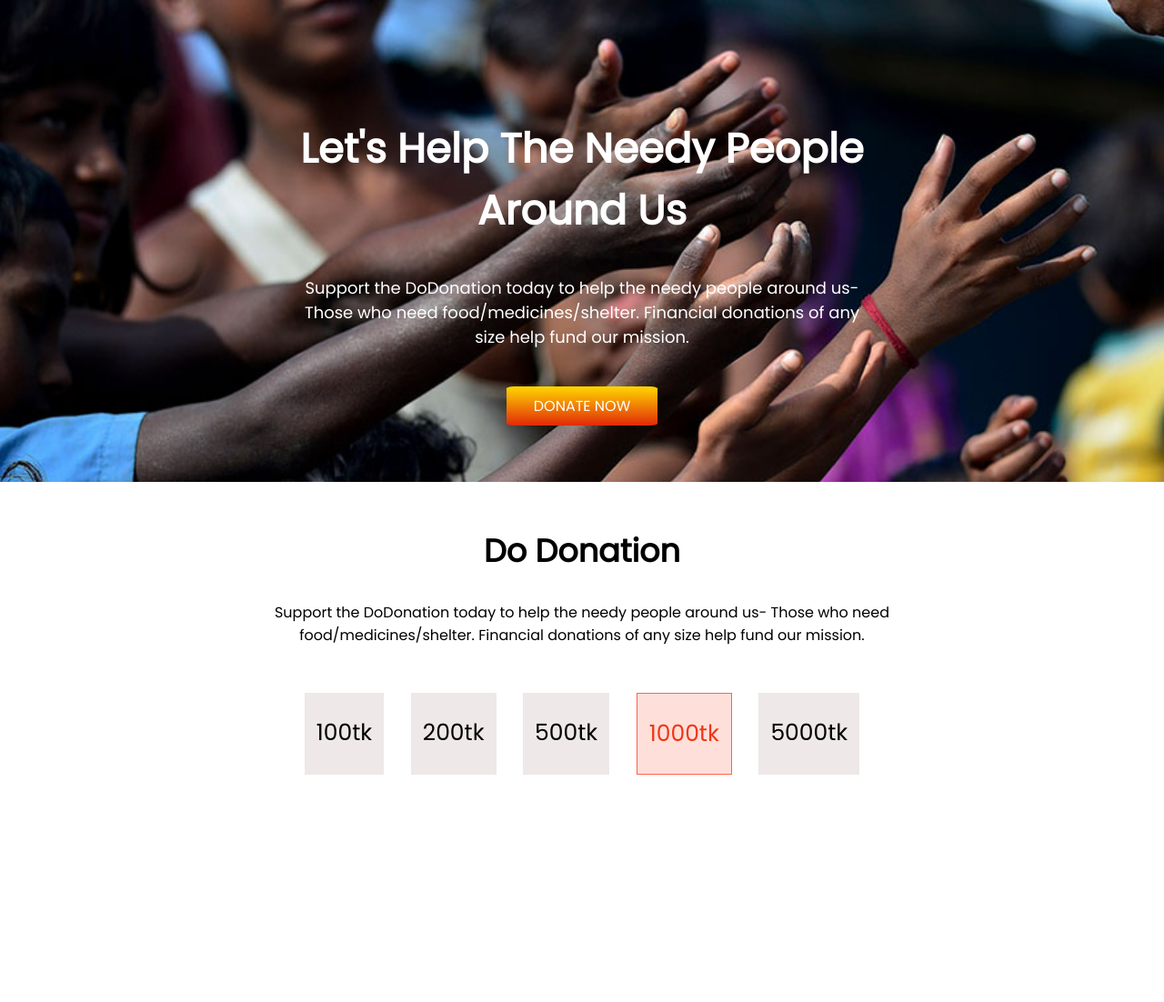
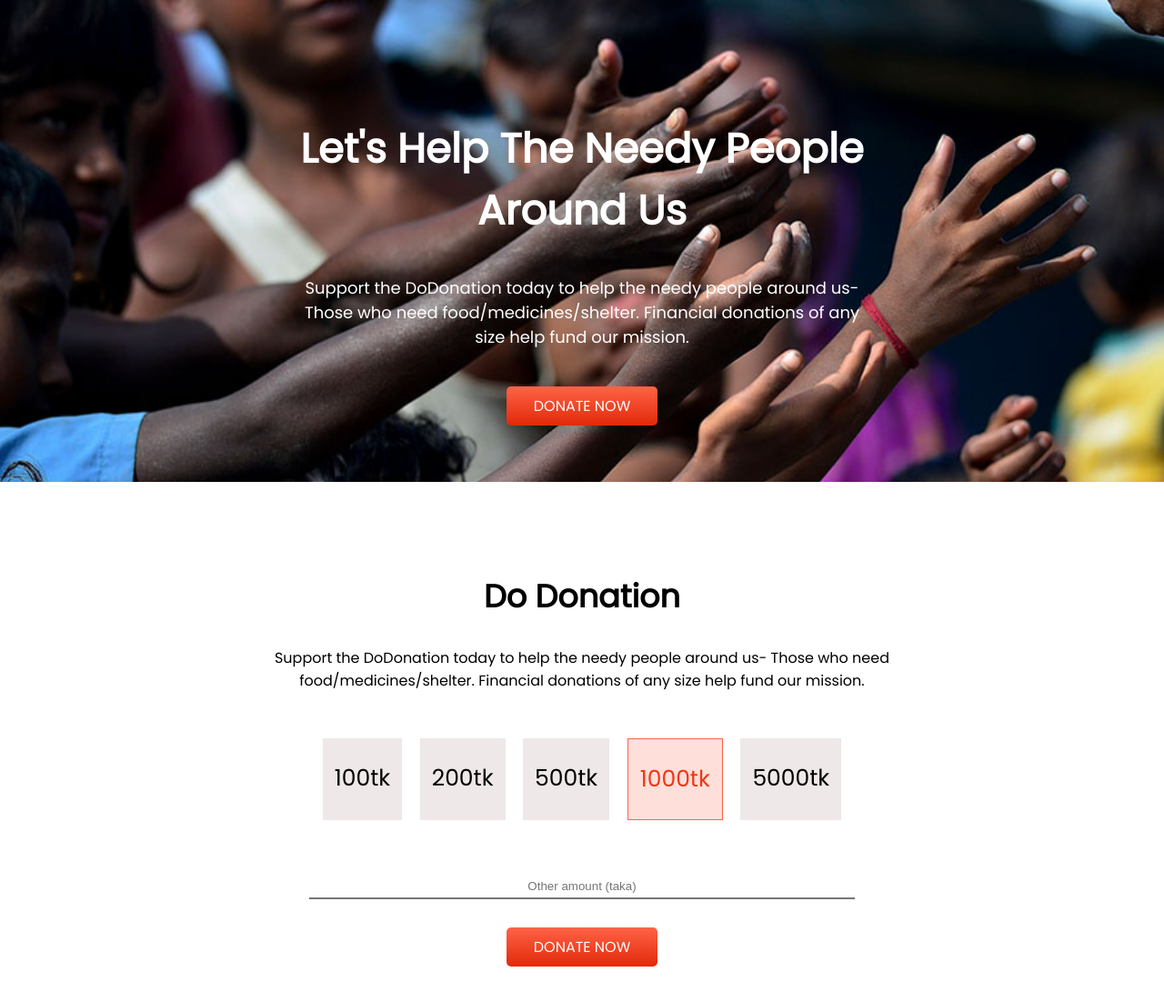
Before and after one commit to Ishrak-Imtiaz/do-donation, a plain HTML site: page index.html in a window 1280 px wide. Shown: the whole page at 91% size. Before the commit the page ends 867 px from the top, so only its background shows below. Drawn offline with Linux system fonts and the light colour scheme.

Commit message:
donation part added

```diff
--- a/index.html
+++ b/index.html
@@ -21,10 +21,10 @@
                 Financial donations of any size help fund our mission.</p>
         </div>
         <div>
-            <a class="intro-btn" href="https://www.facebook.com/ishrak.imtiaz">DONATE NOW</a>
+            <a class="donate-btn" href="https://www.bkash.com">DONATE NOW</a>
         </div>
     </section>
-    <section>
+    <section class="donation">
         <div class="donation-text">
             <h2>Do Donation</h2>
             <p>Support the DoDonation today to help the needy people around us- Those who need
@@ -38,8 +38,9 @@
             <li class="amount-list" id="selected-amount">1000tk</li>
             <li class="amount-list">5000tk</li>
         </div>
-        <div>
-
+        <div class="enter-amount">
+            <input class="amount-text" type="text" placeholder="Other amount (taka)"> <br>
+            <a class="donate-btn" href="https://www.bkash.com">DONATE NOW</a>
         </div>
     </section>
 
--- a/style.css
+++ b/style.css
@@ -31,14 +31,18 @@ h1 {
     font-size: 18px;
 }
 
-.intro-btn {
+.donate-btn {
     text-align: center;
     text-decoration: none;
-    background-image: linear-gradient(gold, rgb(226, 41, 9));
+    background-image: linear-gradient(tomato, rgb(226, 41, 9));
     padding: 10px 30px;
-    border-radius: 5%;
+    border-radius: 5px;
     color: white;
     font-size: 700;
+}
+
+.donation {
+    margin: 50px;
 }
 
 .donation-text {
@@ -54,7 +58,7 @@ h2 {
     display: flex;
     list-style: none;
     justify-content: space-around;
-    padding: 15px 25%;
+    padding: 15px 25% 40px 25%;
     font-size: 25px;
 }
 
@@ -69,3 +73,18 @@ h2 {
     border: 1px solid tomato;
     background-color: rgba(255, 99, 71, 0.205);
 }
+
+.enter-amount {
+    text-align: center;
+}
+
+.amount-text {
+    text-align: center;
+    padding: 5px;
+    width: 50%;
+    border-top: 0px;
+    border-right: 0px;
+    border-left: 0px;
+    margin-bottom: 40px;
+    margin-top: 20px;
+}
```
